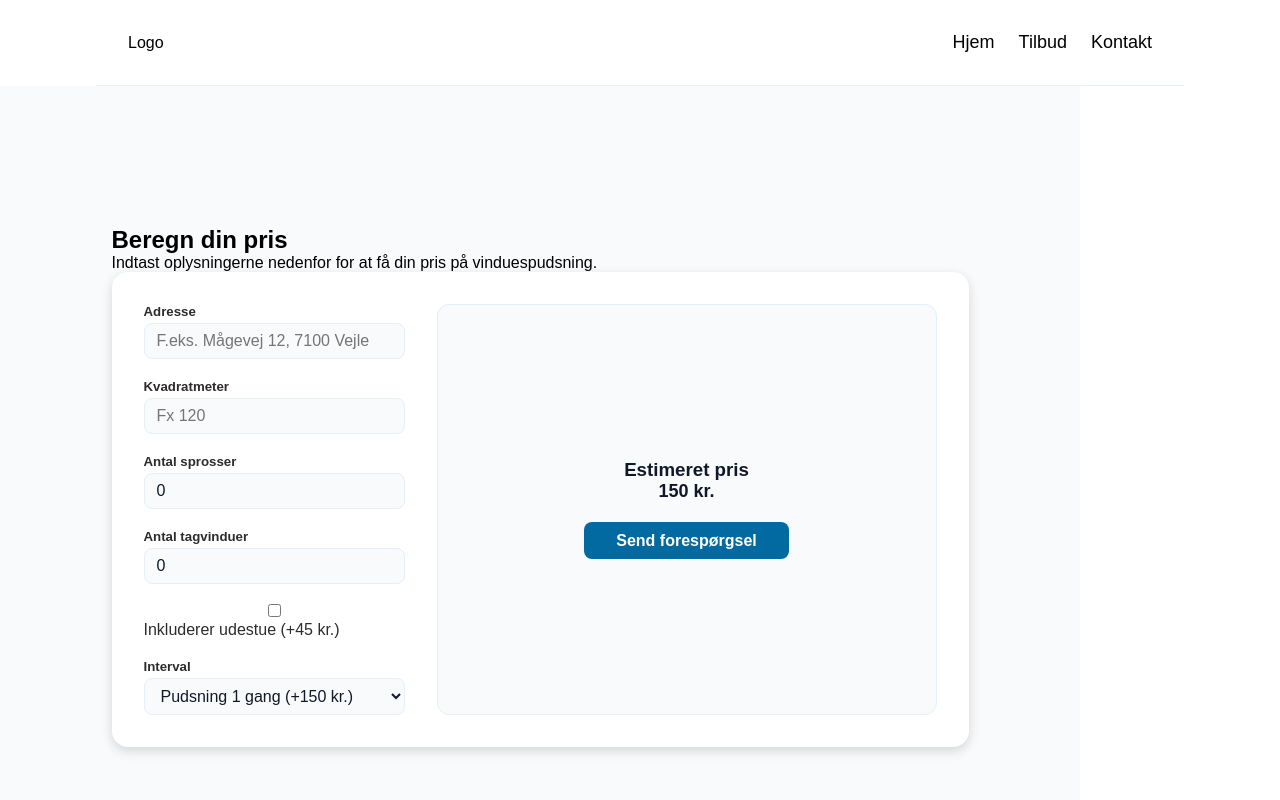
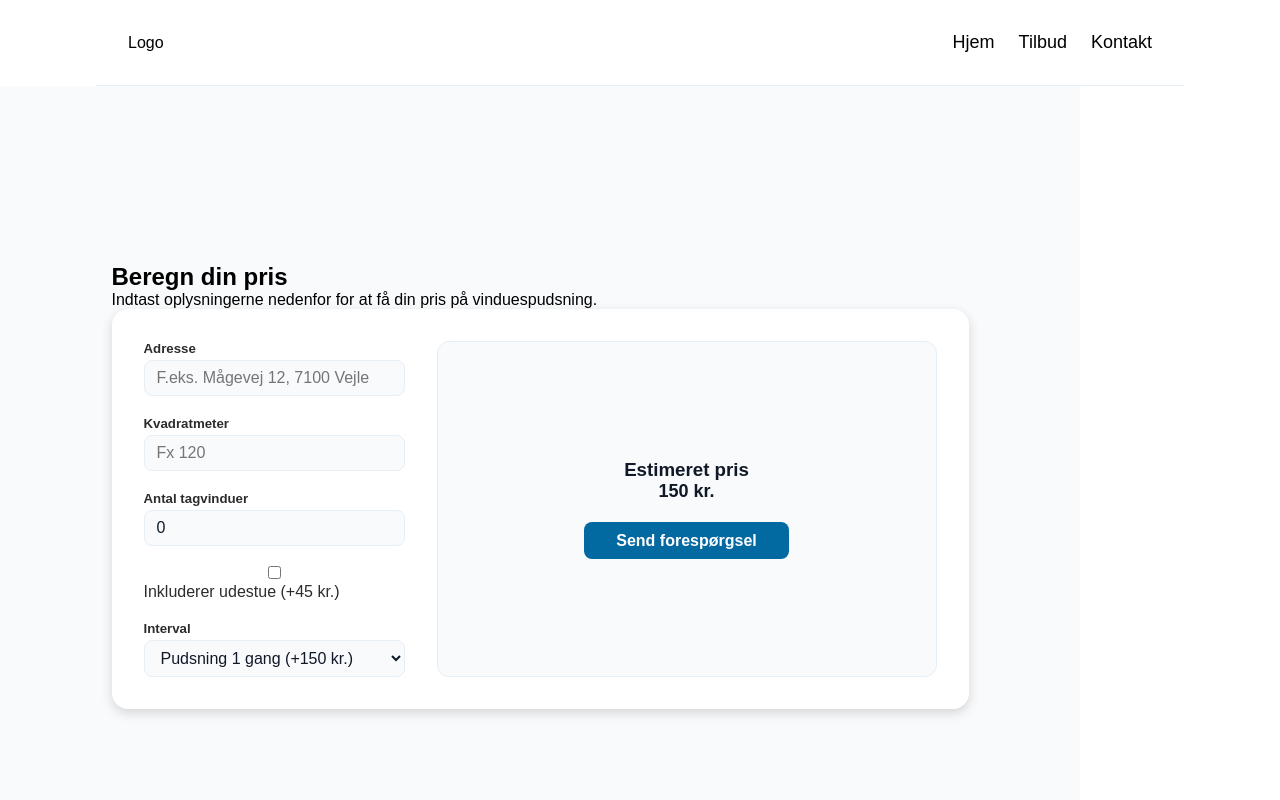
Before and after one commit to SilasWB/pudser, a Next.js app: page /tilbud in a window 1280 px wide. Shown: the top 800 px of the page. Built offline with nearby package versions, Linux system fonts and the light colour scheme.

Commit message:
fjernet sprosser

```diff
--- a/src/app/components/bestilling/index.jsx
+++ b/src/app/components/bestilling/index.jsx
@@ -6,7 +6,6 @@ import "./bestilling.scss";
 export default function Bestilling() {
   const [adresse, setAdresse] = useState("");
   const [kvadratmeter, setKvadratmeter] = useState("");
-  const [sprosser, setSprosser] = useState(0);
   const [tagVinduer, setTagVinduer] = useState(0);
   const [udestue, setUdestue] = useState(false);
   const [interval, setInterval] = useState("1gang");
@@ -22,17 +21,16 @@ export default function Bestilling() {
     else if (kvadratmeter > 200) prisPerM2 = 245;
 
     let total = kvadratmeter * prisPerM2;
-    total += sprosser * 1;
     total += tagVinduer * 10;
     if (udestue) total += 45;
 
-    // interval tillæg
+
     if (interval === "1gang") total += 150;
     if (interval === "hver8") total += 20;
-    // hver4 = 0 kr, så vi gør intet
+
 
     setPris(total);
-  }, [kvadratmeter, sprosser, tagVinduer, udestue, interval]);
+  }, [kvadratmeter, tagVinduer, udestue, interval]);
 
   return (
     <section className="bestilling">
@@ -61,17 +59,6 @@ export default function Bestilling() {
                 onChange={(e) => setKvadratmeter(Number(e.target.value))}
               />
             </label>
-
-            <label>
-              <h5>Antal sprosser</h5>
-              <input
-                type="number"
-                placeholder="Fx 5"
-                value={sprosser}
-                onChange={(e) => setSprosser(Number(e.target.value))}
-              />
-            </label>
-
             <label>
               <h5>Antal tagvinduer</h5>
               <input
```
